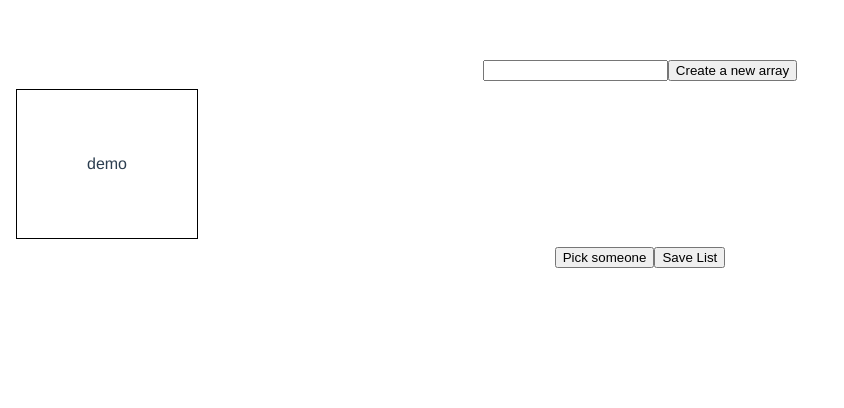
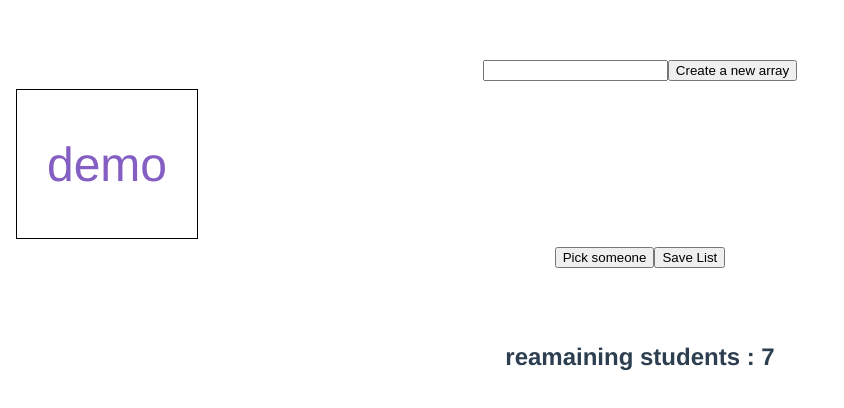
Before and after one commit to 3aluw/randompupilpicker, a Vue app: page / in a window 1280 px wide. Shown: the top 408 px of the page, without its empty margins (0-844 px from the left). Built offline with nearby package versions, Linux system fonts and the light colour scheme.

Commit message:
added remaining students feature

```diff
--- a/src/App.vue
+++ b/src/App.vue
@@ -7,6 +7,7 @@
 <button @click="studentSelector">Pick someone</button>
 <button @click="saver">Save List</button>
 <h1>{{pickedP}}</h1>
+<h2>reamaining students : {{currentObj.arr.length}}</h2>
 </template>
 
 <script>
@@ -40,6 +41,9 @@ export default {
 
     }
   },
+   beforeMount() {
+   if(this.currentObj.number === null){ this.currentObj = this.lists[0]}
+  },
   methods:{
     listExtrcat(index){
 this.currentObj.number = this.lists[index].number;
@@ -49,16 +53,18 @@ console.log(this.currentObj)
 },
  studentSelector(){
 
-  if(this.currentObj.number === null){ this.currentObj = this.lists[0]}
+
 
   let pickedN = Math.floor(Math.random()*this.currentObj.arr.length);
   this.pickedP = this.names[this.currentObj.arr[pickedN]]
   this.currentObj.arr.splice(pickedN,1);
 
     if( this.currentObj.arr.length === 0){
-      this.currentObj.arr = this.arr;
+      this.currentObj.arr = [...this.arr];
+      console.log(this.arr)
+
     }
-console.log(this.lists[0])
+
 },
 saver(){
   this.lists.splice(this.currentObjIndex ,1,this.currentObj);
@@ -88,6 +94,9 @@ newarrcreator(name){
   color: #2c3e50;
   margin-top: 60px;
 }
+h1{
+      height: 2rem;
+}
 .lists-container{
   display: flex;
   flex-direction: row;
@@ -102,5 +111,7 @@ newarrcreator(name){
   justify-content: center;
   align-items: center;
   cursor: pointer;
+  color: #845EC2;
+  font-size: 3rem;
 }
 </style>
```
